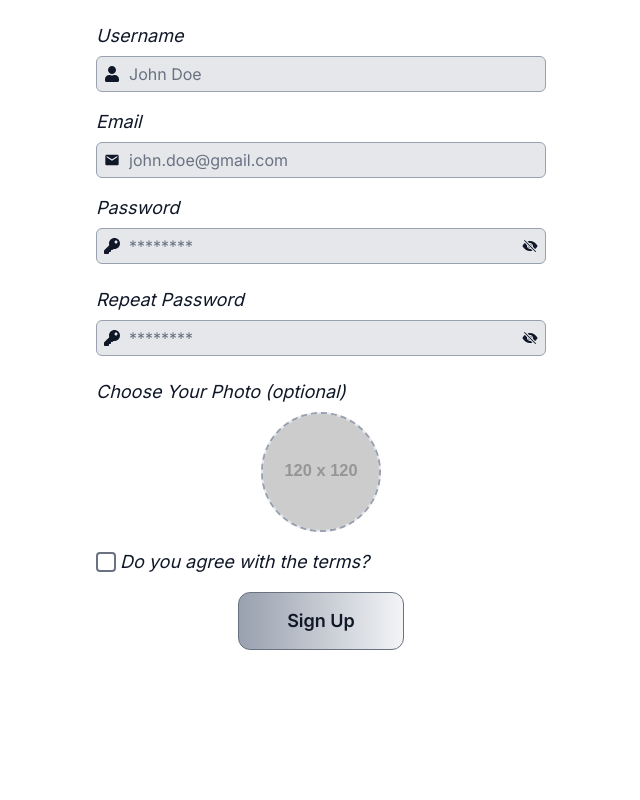
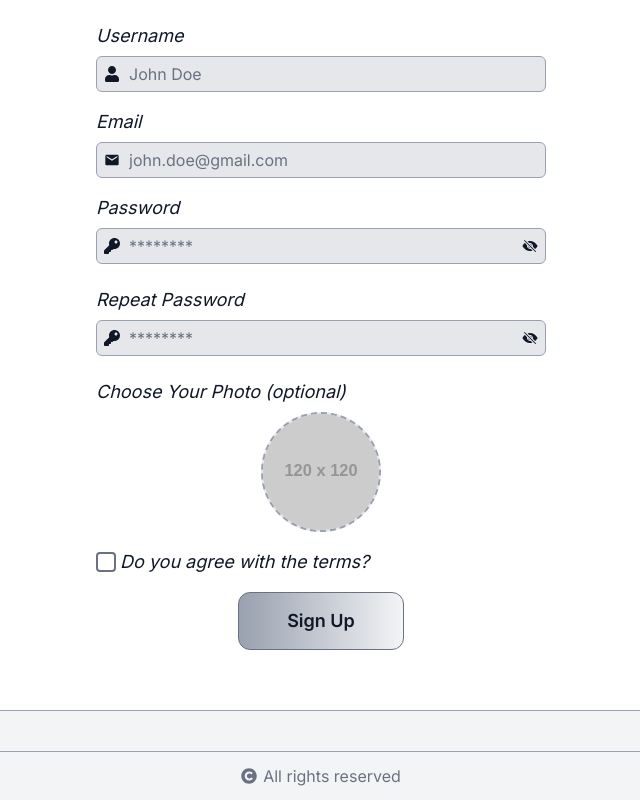
Before and after one commit to PavAndrei/solo-write-2.0, a React (Vite) app in the folder client/: page /signup in a window 1280 px wide. Shown: the part 217-1017 px from the top of the page, without its empty margins (319-959 px from the left). Before the commit the page ends 927 px from the top, so only its background shows below. Built offline with nearby package versions, Linux system fonts and the light colour scheme.

Commit message:
feat: implement reusable footer component and make a proper html-layout for the app

```diff
--- a/client/package.json
+++ b/client/package.json
@@ -16,7 +16,6 @@
     "framer-motion": "^12.19.2",
     "react": "^19.0.0",
     "react-dom": "^19.0.0",
-    "react-dropzone": "^14.3.8",
     "react-icons": "^5.5.0",
     "react-redux": "^9.2.0",
     "react-router-dom": "^7.6.3",
--- a/client/src/App.tsx
+++ b/client/src/App.tsx
@@ -5,19 +5,23 @@ import { Home } from './pages/Home';
 import { ThemeProvider } from './components/ThemeProvider';
 import { Auth } from './pages/Auth';
 import { Footer } from './components/Footer';
+import { Main } from './components/Main';
+import { Layout } from './components/Layout';
 
 function App() {
   return (
     <ThemeProvider>
-      <div className="font-inter">
+      <Layout>
         <Header />
-        <Routes>
-          <Route path="/" element={<Home />} />
-          <Route path="signin" element={<Auth type="sign-in" />} />
-          <Route path="signup" element={<Auth type="sign-up" />} />
-        </Routes>
+        <Main>
+          <Routes>
+            <Route path="/" element={<Home />} />
+            <Route path="signin" element={<Auth type="sign-in" />} />
+            <Route path="signup" element={<Auth type="sign-up" />} />
+          </Routes>
+        </Main>
         <Footer />
-      </div>
+      </Layout>
     </ThemeProvider>
   );
 }
--- a/client/src/components/Footer.tsx
+++ b/client/src/components/Footer.tsx
@@ -1,3 +1,12 @@
+import { FaCopyright } from 'react-icons/fa';
+
 export const Footer = () => {
-  return <footer></footer>;
+  return (
+    <footer className="mt-auto mb-0 bg-gray-100 border-t border-t-gray-400 pt-10">
+      <span className="p-3 w-full border-t border-gray-400 flex items-center justify-center gap-1.5 text-gray-500">
+        <FaCopyright />
+        <span>All rights reserved</span>
+      </span>
+    </footer>
+  );
 };
--- /dev/null
+++ b/client/src/components/Layout.tsx
@@ -0,0 +1,8 @@
+import { FC, ReactNode } from 'react';
+
+interface LayoutProps {
+  children: ReactNode;
+}
+export const Layout: FC<LayoutProps> = ({ children }) => {
+  return <div className="font-inter flex flex-col min-h-[100vh]">{children}</div>;
+};
--- /dev/null
+++ b/client/src/components/Main.tsx
@@ -0,0 +1,9 @@
+import { FC, ReactNode } from 'react';
+
+interface MainProps {
+  children: ReactNode;
+}
+
+export const Main: FC<MainProps> = ({ children }) => {
+  return <div className="">{children}</div>;
+};
```
Also changed, not shown: 2 other files (tests, documents, lock files or other folders).
